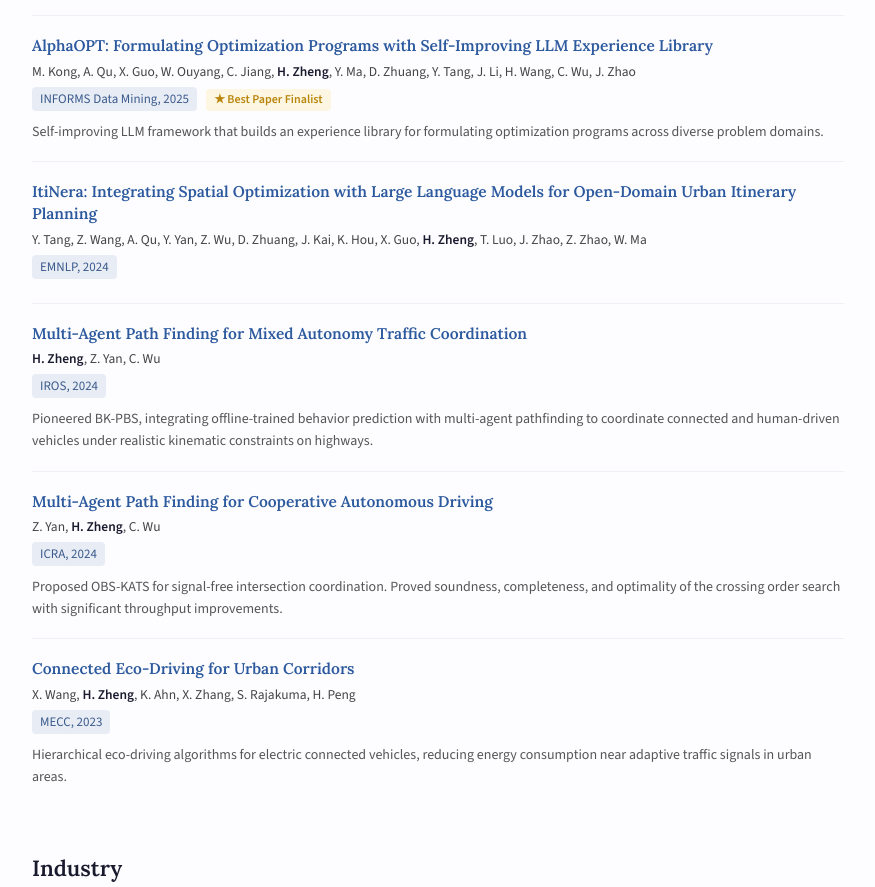
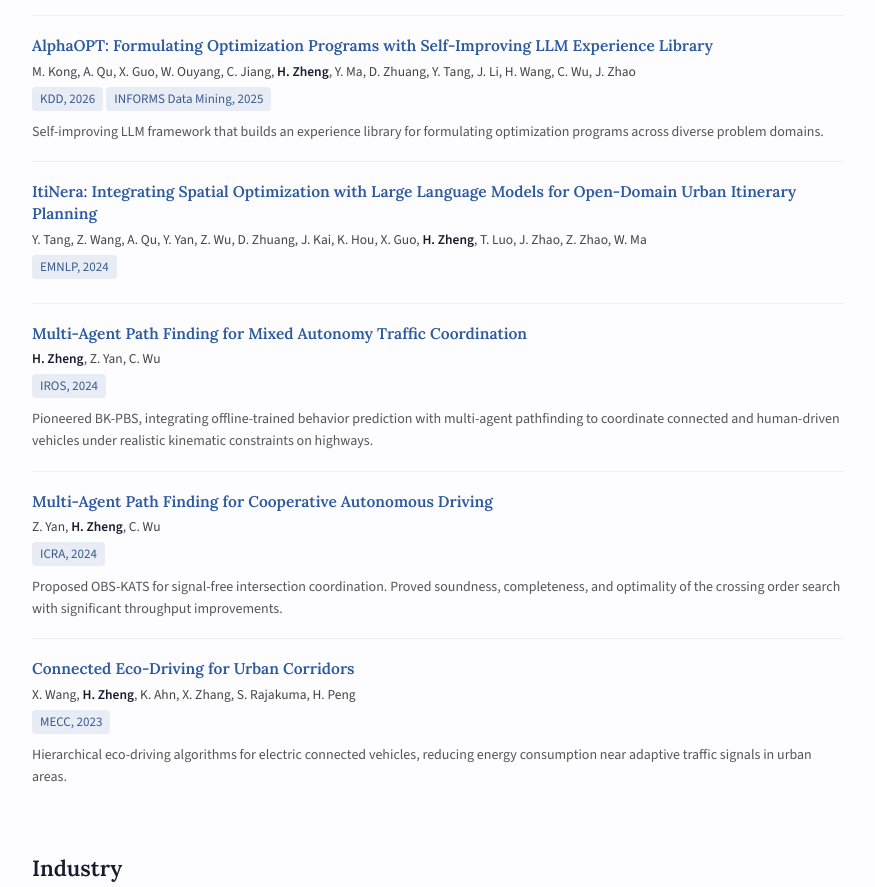
Before and after one commit to MikeZheng777/MikeZheng777.github.io, a plain HTML site: page index.html in a window 1280 px wide. Shown: the part 964-1851 px from the top of the page, without its empty margins (202-1077 px from the left). Drawn offline with nearby package versions, Linux system fonts and the light colour scheme.

Commit message:
Update index.html
Updated publication details for a paper in index.html.

```diff
--- a/index.html
+++ b/index.html
@@ -216,8 +216,8 @@
         <div class="pub-authors">
           M. Kong, A. Qu, X. Guo, W. Ouyang, C. Jiang, <span class="me">H. Zheng</span>, Y. Ma, D. Zhuang, Y. Tang, J. Li, H. Wang, C. Wu, J. Zhao
         </div>
+        <span class="pub-venue">KDD, 2026</span>
         <span class="pub-venue">INFORMS Data Mining, 2025</span>
-        <span class="pub-award">&#9733; Best Paper Finalist</span>
         <div class="pub-desc">
           Self-improving LLM framework that builds an experience library for formulating optimization programs across diverse problem domains.
         </div>
```
